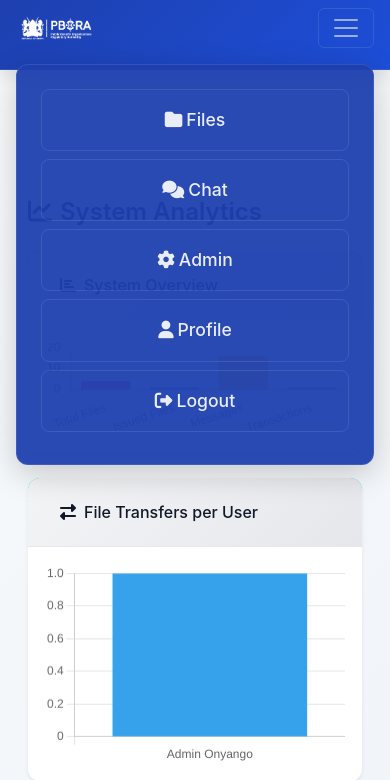
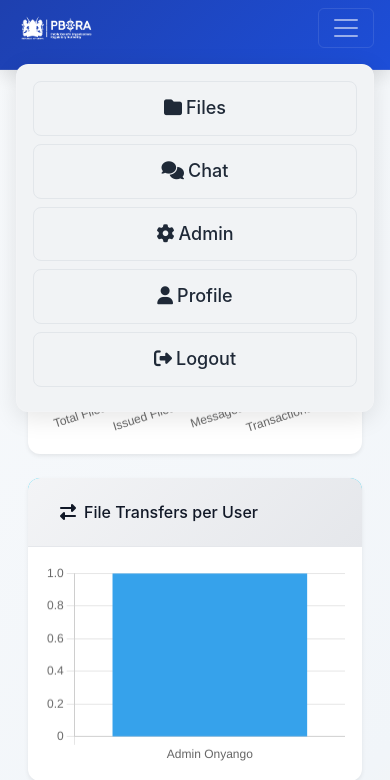
Before and after one commit to Haroldke13/fts, a Flask app: page /admin/analytics in a window 390 px wide, after a click that opens the changed part. Shown: the top 780 px of the page. Run offline with Flask 3, Linux system fonts and the light colour scheme; a user stored in the database is signed in; data comes from the database, SQL or seed files in the repository; some libraries are stand-ins or nearby versions.

Commit message:
bg color changes

```diff
--- a/app/templates/base.html
+++ b/app/templates/base.html
@@ -282,47 +281,24 @@
             box-shadow: 0 0 0 3px rgba(30, 64, 175, 0.1);
         }
 
-        /* Enhanced Mobile Navigation */
+        /* Mobile Navbar */
         @media (max-width: 991.98px) {
             .navbar-collapse {
-                background: rgba(30, 64, 175, 0.95);
-                backdrop-filter: blur(20px);
-                -webkit-backdrop-filter: blur(20px);
+                background: #f1f3f5;
                 border-radius: 0.75rem;
-                margin-top: 1rem;
-                padding: 1.5rem;
-                box-shadow: 0 8px 32px rgba(0, 0, 0, 0.2);
-                border: 1px solid rgba(255, 255, 255, 0.1);
-                max-height: 80vh;
-                overflow-y: auto;
-            }
-
-            .navbar-nav {
-                margin: 0;
+                padding: 1rem;
+                box-shadow: 0 6px 24px rgba(0,0,0,0.1);
             }
 
             .navbar-nav .nav-link {
-                padding: 1rem;
-                border-radius: 0.5rem;
+                color: #1f2937 !important;
+                border: 1px solid #e2e6ea;
                 margin-bottom: 0.5rem;
-                font-size: 1.1rem;
-                text-align: center;
-                border: 1px solid rgba(255, 255, 255, 0.1);
             }
 
             .navbar-nav .nav-link:hover {
-                background: rgba(255, 255, 255, 0.1);
-                border-color: rgba(255, 255, 255, 0.2);
-                transform: translateX(4px);
-            }
-
-            .navbar-brand img {
-                height: 35px;
-            }
-
-            .badge {
-                font-size: 0.8rem;
-                padding: 0.3rem 0.6rem;
+                background: #e2e6ea;
+                color: #1e40af !important;
             }
         }
 
```
Also changed, not shown: other parts of app/templates/base.html (+15 -14 lines).
